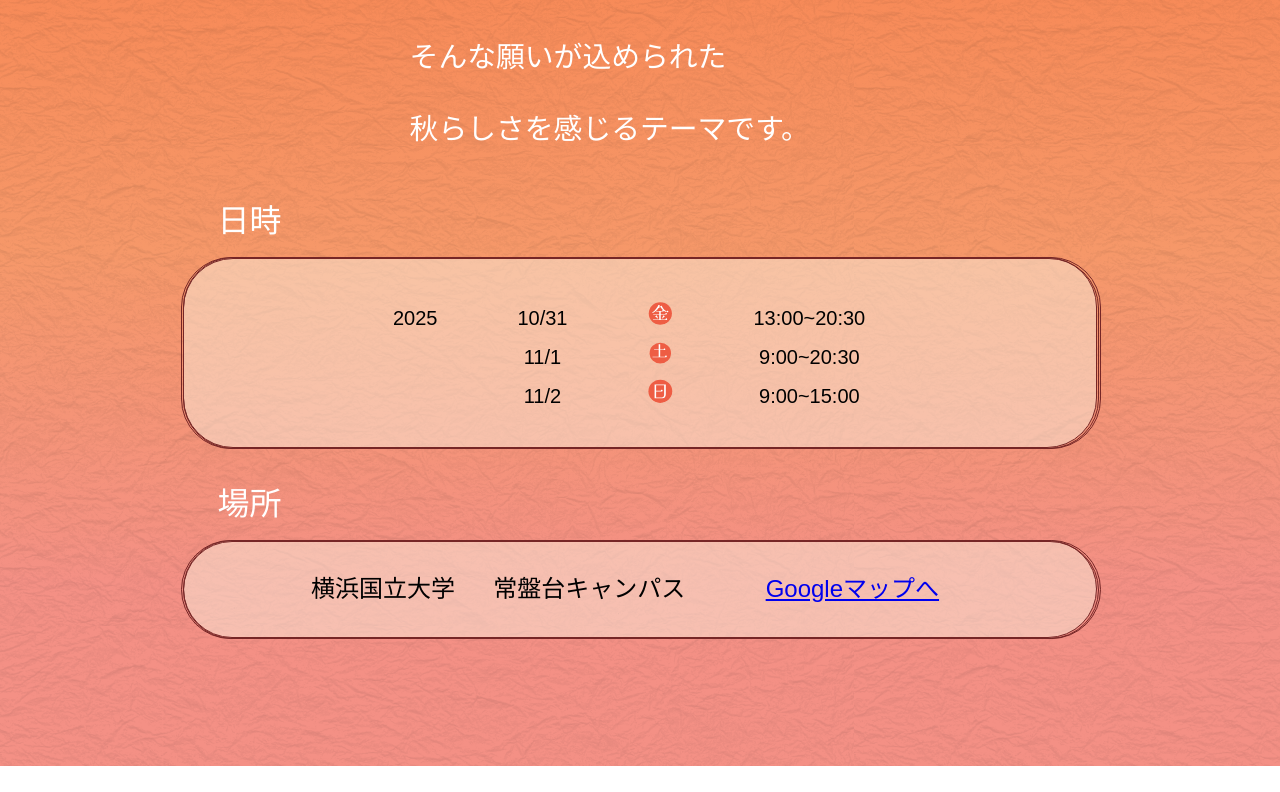
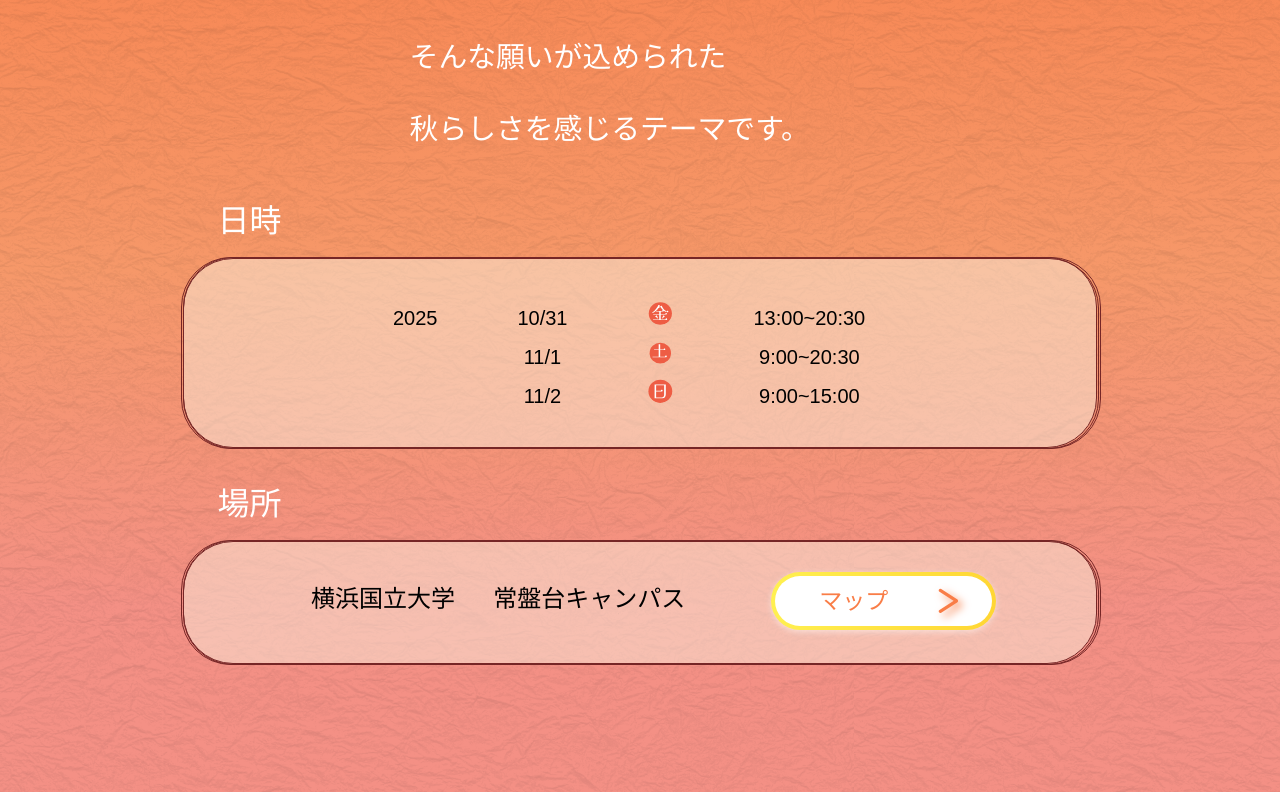
Before and after one commit to ynufes-tech/ynufes-tokiwa25, a Nuxt app: page /about in a window 1280 px wide. Shown: the part 1294-2086 px from the top of the page. Before the commit the page ends 2060 px from the top, so only its background shows below. Built offline with nearby package versions, Linux system fonts and the light colour scheme; a web font is replaced by a local one.

Commit message:
mapボタンを追加、アイコン画像のずれを修正

```diff
--- a/components/LinkButtonComponent.vue
+++ b/components/LinkButtonComponent.vue
@@ -36,6 +36,7 @@ const props = defineProps({
 </template>
 
 <style lang="scss" scoped>
+@use "@/assets/scss/_breakpoint.scss" as *;
 .component-root {
   margin: 0;
   height: 50px;
@@ -66,6 +67,9 @@ const props = defineProps({
     p {
       margin-left: 20px;
       font-size: 23px;
+      @include md{
+        font-size: 15px;
+      }
       color: #f97d47;
       font-family: "Zen Old Mincho", sans-serif;
       transition: 0.3s;
--- a/pages/about/index.vue
+++ b/pages/about/index.vue
@@ -1,6 +1,7 @@
 <script lang="ts" setup>
 import PageTitle from "~/components/PageTitle.vue";
 import ContentBox from "~/components/ContentBox.vue";
+import LinkButtonComponent from "~/components/LinkButtonComponent.vue";
 useHead({
   title: "About | 25常盤祭公式HP~紅陽~",
   meta: [{ name: "description", content: "常盤祭について" }],
@@ -67,11 +68,16 @@ useHead({
     <div>
       <ContentBox>
         <div class="place">
-          <div>
+          <div class="campus">
            <p class="university">横浜国立大学</p>
            <p class="university">常盤台キャンパス</p>
           </div>
-          <a href="https://maps.app.goo.gl/MB3xehHJCK8JBx3fA">Googleマップへ</a>
+          <div class="button">
+          <LinkButtonComponent
+          text="マップ"
+          link="https://maps.app.goo.gl/MB3xehHJCK8JBx3fA"
+          />
+          </div>
         </div>
       </ContentBox>
     </div>
@@ -100,8 +106,8 @@ a{
 }
 .image{
   text-align: center;
-  @include md{
-    text-align: center;
+  img{
+    max-width: 100%;
   }
 }
 
@@ -129,6 +135,9 @@ table {
   position: relative;
   left: 10%;
   text-align: center;
+  @include lg{
+    left: 5%;
+  }
   @include md {
     margin: 30px 4%;
     left: 1%;
@@ -159,7 +168,7 @@ td {
 .place{
   margin: 1.5em 5%;
   display: flex;
-  div{
+  .campus{
     display: flex;
     @include md{
       display: block;
@@ -176,6 +185,7 @@ td {
 .university{
   position: relative;
   left: 15%;
+  top: 20%;
   margin:0 0.8em;
   @include lg{
     left: 0.5em;
@@ -183,18 +193,28 @@ td {
   }
   @include md{
     left:0.5em ;
-    margin: 0 0.3em;
+    margin: 0;
     display: block;
   }
 }
-a{
+.button{
   position: relative;
-  left: 15%;
+  display: flex;
+  top: -5px;
+  left: 10vw;
+  width: 17vw;
+  height: auto;
   @include lg{
+    width: 20vw;
+    height: auto;
     left: 10%;
+    top: -5px;
   }
   @include md{
-    margin-top: 0.5em;
+    width: 26vw;
+    height: auto;
+    left: 15px;
+    top: -5px;
   }
 }
 </style>
```
